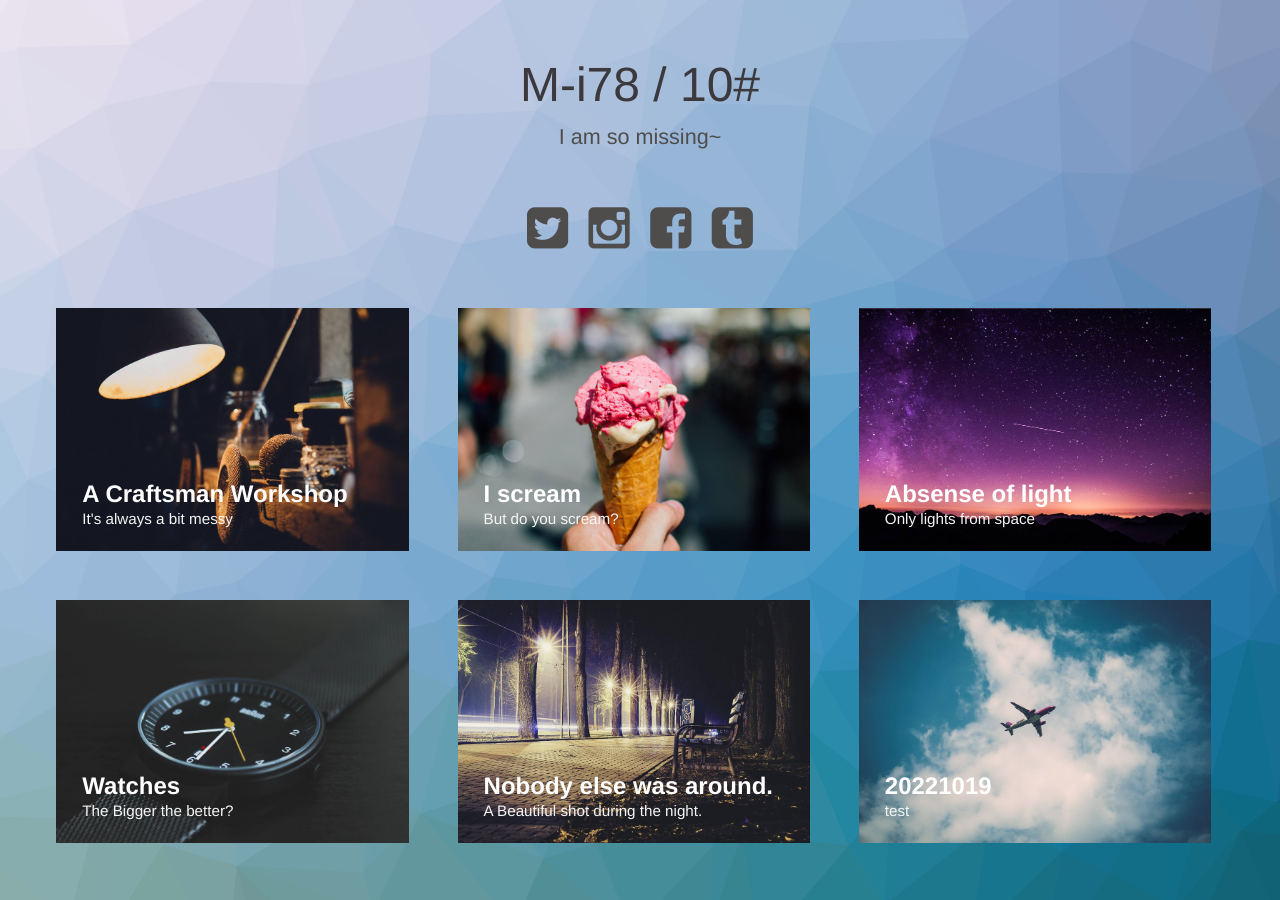
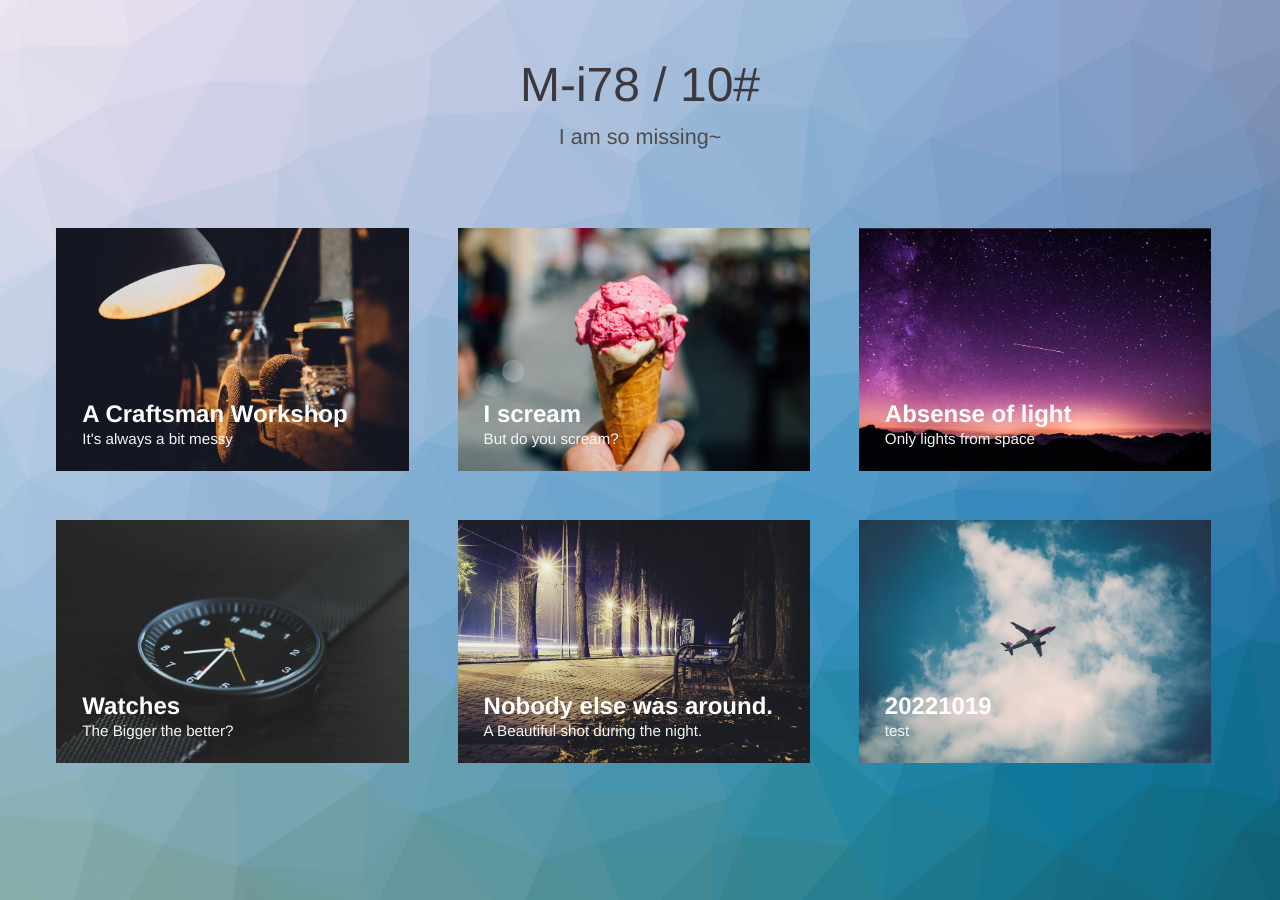
Before and after one commit to M-i78/M-i78.github.io, a Jekyll site: the page built from index.html, in a window 1280 px wide. Built offline with Jekyll 4.4.1, drawn with Linux system fonts in a browser that asks for light colours.

Commit message:
Update index.html

```diff
--- a/index.html
+++ b/index.html
@@ -29,12 +29,7 @@ layout: compress
 <div class="container">
     <header class="header">
         <h1>M-i78 / 10#<span>I am so missing~</span></h1>
-        <nav class="links">
-            <a href="#"><i class="fa fa-twitter-square fa-3x"></i></a>
-            <a href="#"><i class="fa fa-instagram fa-3x"></i></a>
-            <a href="#"><i class="fa fa-facebook-square fa-3x"></i></a>
-            <a href="#"><i class="fa fa-tumblr-square fa-3x"></i></a>
-        </nav>
+
     </header>
     <div class="content">
         <!-- trianglify pattern container -->
```
